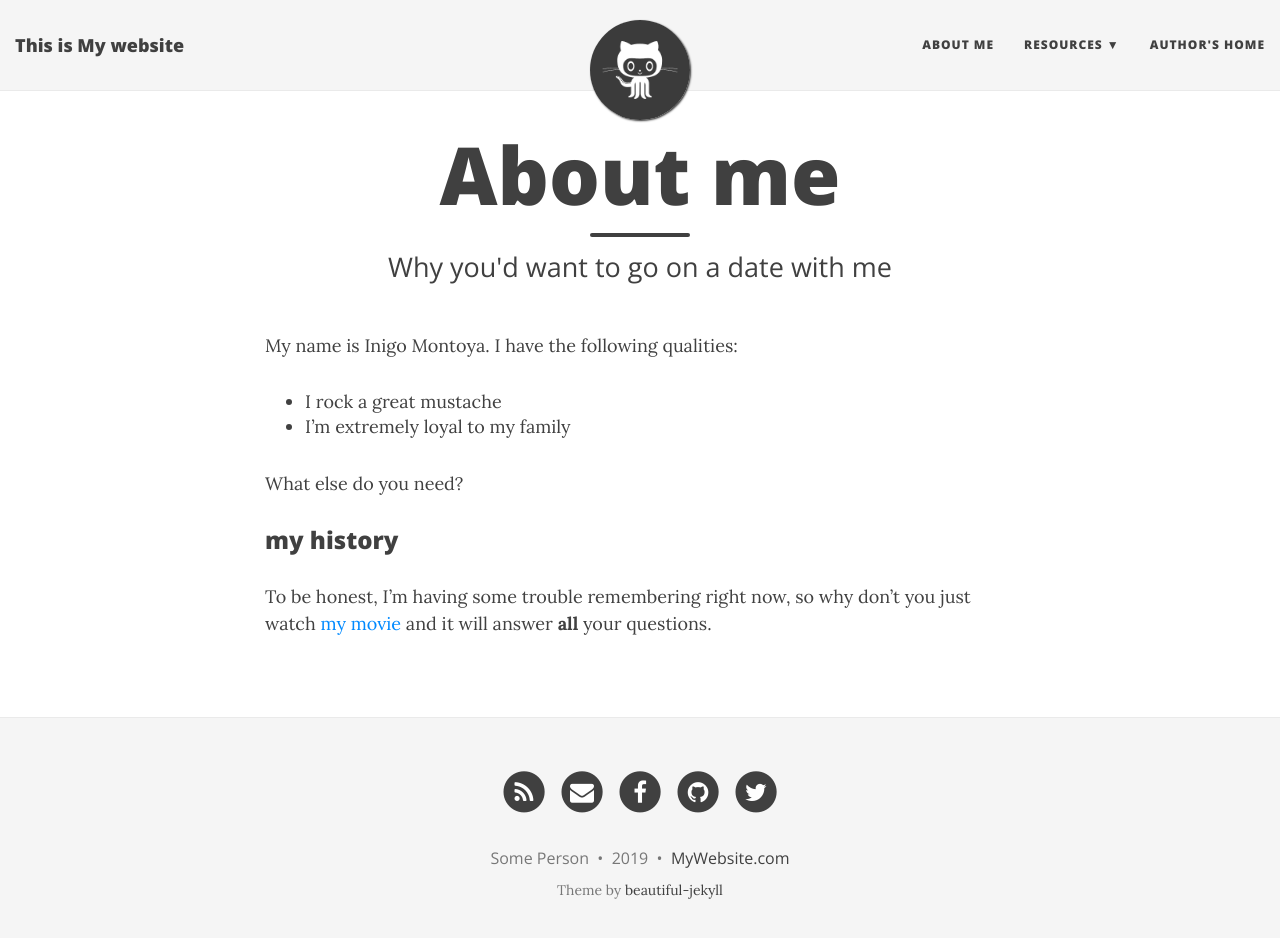
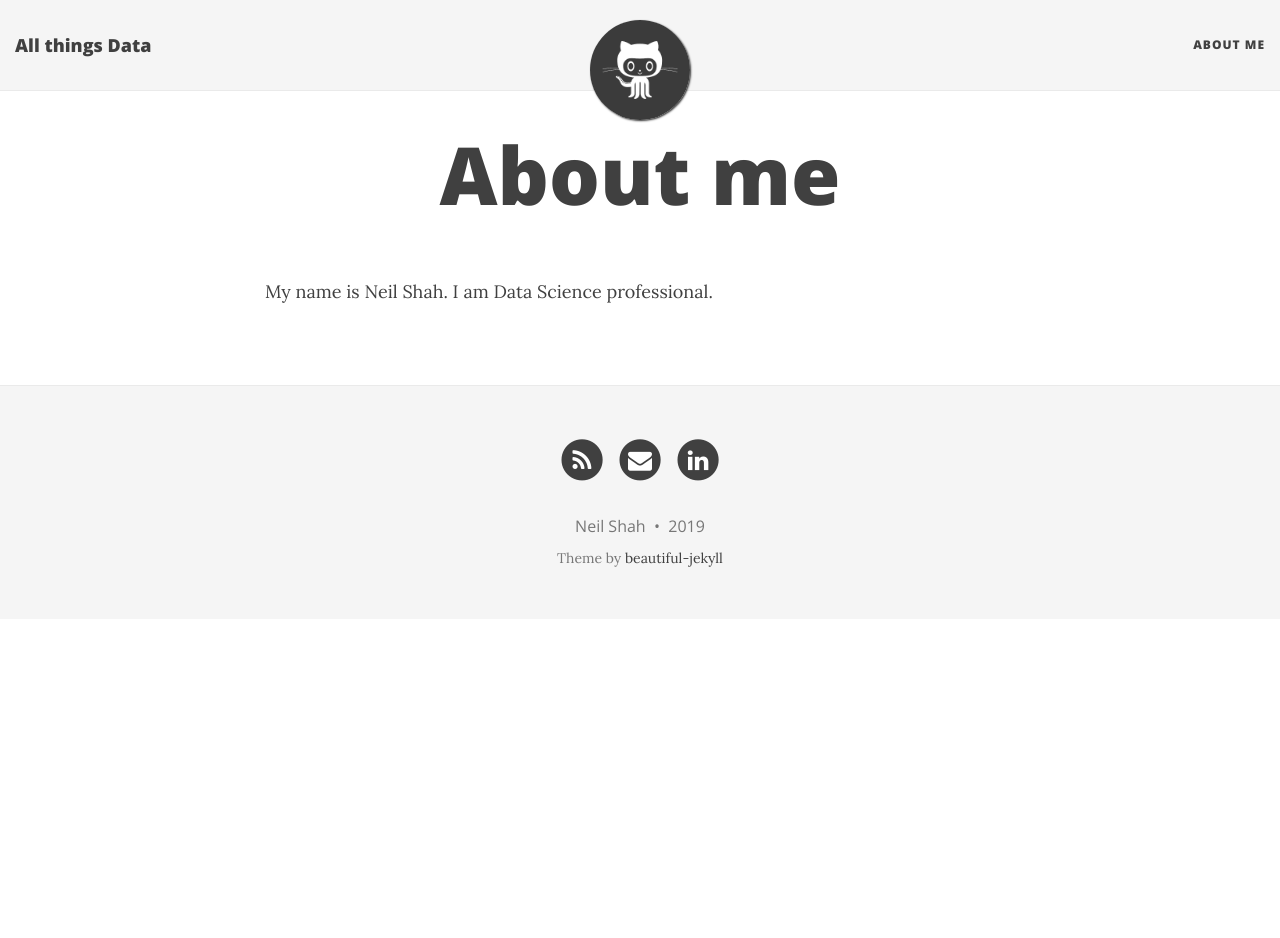
Before and after one commit to shahneil88/shahneil88.github.io, a Jekyll site: the page built from aboutme.md, in a window 1280 px wide and 951 px high. Shown: the top 938 px of the window. Built offline with Jekyll 4.4.1, drawn with Linux system fonts in a browser that asks for light colours; nearby versions of some CDN libraries.

Commit message:
some changes

```diff
--- a/_config.yml
+++ b/_config.yml
@@ -1,10 +1,10 @@
 # --- General options --- #
 
 # Name of website
-title: This is My website
+title: All things Data
 
 # Short description of your site
-description: Let's see if I put something useful
+description: Personal Learnings
 
 # --- Local development options ---
 # If your website is hosted locally rather than on GitHub, then you need to uncomment the next two parameters to set the url and baseurl
@@ -21,10 +21,6 @@ description: Let's see if I put something useful
 # List of links in the navigation bar
 navbar-links:
   About Me: "aboutme"
-  Resources:
-    - Beautiful Jekyll: "http://deanattali.com/beautiful-jekyll/"
-    - Learn markdown: "http://www.markdowntutorial.com/"
-  Author's home: "http://deanattali.com"
 
 # Image to show in the navigation bar - image must be a square (width = height)
 # Remove this parameter if you don't want an image in the navbar
@@ -60,7 +56,7 @@ footer-link-col: "#404040"
 # Change all these values or delete the ones you don't want.
 # Important: you must keep the "name" parameter, everything else you can remove
 author:
-  name: Some Person
+  name: Neil Shah
 
 # Select your active Social Network Links.
 # Uncomment the links you want to show in the footer and add your information to each link.
@@ -68,12 +64,12 @@ author:
 # If you want to add a new link that isn't here, you'll need to also edit the file _data/SocialNetworks.yml
 social-network-links:
   rss: true
-  email: "someone@example.com"
-  facebook: deanattali
-  github: daattali
-  twitter: daattali
+  email: "shahneil88@gmail.com"
+#  facebook: deanattali
+#  github: daattali
+#  twitter: daattali
 #  reddit: yourname
-#  linkedin: daattali
+  linkedin: neilrajeshshah
 #  xing: yourname
 #  stackoverflow: "3943160/daattali"
 #  snapchat: deanat78
@@ -93,7 +89,7 @@ share-links-active:
 
 # How to display the link to the website in the footer
 # Remove this if you don't want a link in the footer
-url-pretty: "MyWebsite.com"  # eg. "deanattali.com/beautiful-jekyll"
+#url-pretty: "MyWebsite.com"  # eg. "deanattali.com/beautiful-jekyll"
 
 # --- Web Statistics Section --- #
 
@@ -156,7 +152,7 @@ date_format: "%B %-d, %Y"
 # --- Don't need to touch anything below here (but you can if you want) --- #
 
 # Output options (more information on Jekyll's site)
-timezone: "America/Vancouver"
+timezone: "Asia/Singapore"
 markdown: kramdown
 highlighter: rouge
 permalink: /:year-:month-:day-:title/
--- a/aboutme.md
+++ b/aboutme.md
@@ -1,16 +1,6 @@
 ---
 layout: page
 title: About me
-subtitle: Why you'd want to go on a date with me
 ---
 
-My name is Inigo Montoya. I have the following qualities:
-
-- I rock a great mustache
-- I'm extremely loyal to my family
-
-What else do you need?
-
-### my history
-
-To be honest, I'm having some trouble remembering right now, so why don't you just watch [my movie](http://en.wikipedia.org/wiki/The_Princess_Bride_%28film%29) and it will answer **all** your questions.
+My name is Neil Shah. I am Data Science professional.
--- a/index.html
+++ b/index.html
@@ -1,7 +1,6 @@
 ---
 layout: page
-title: My website
-subtitle: This is where I will tell my friends way too much about me
+title: Neil Shah
 use-site-title: true
 ---
 
```
